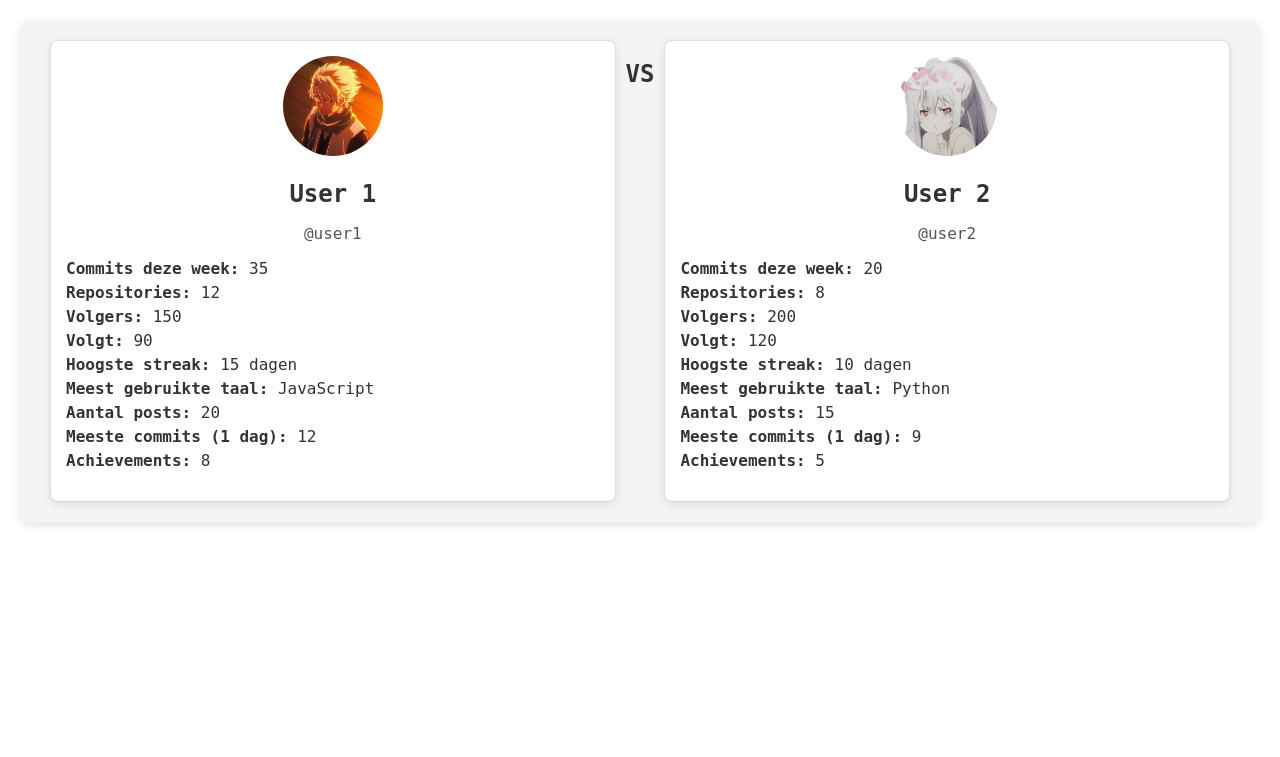
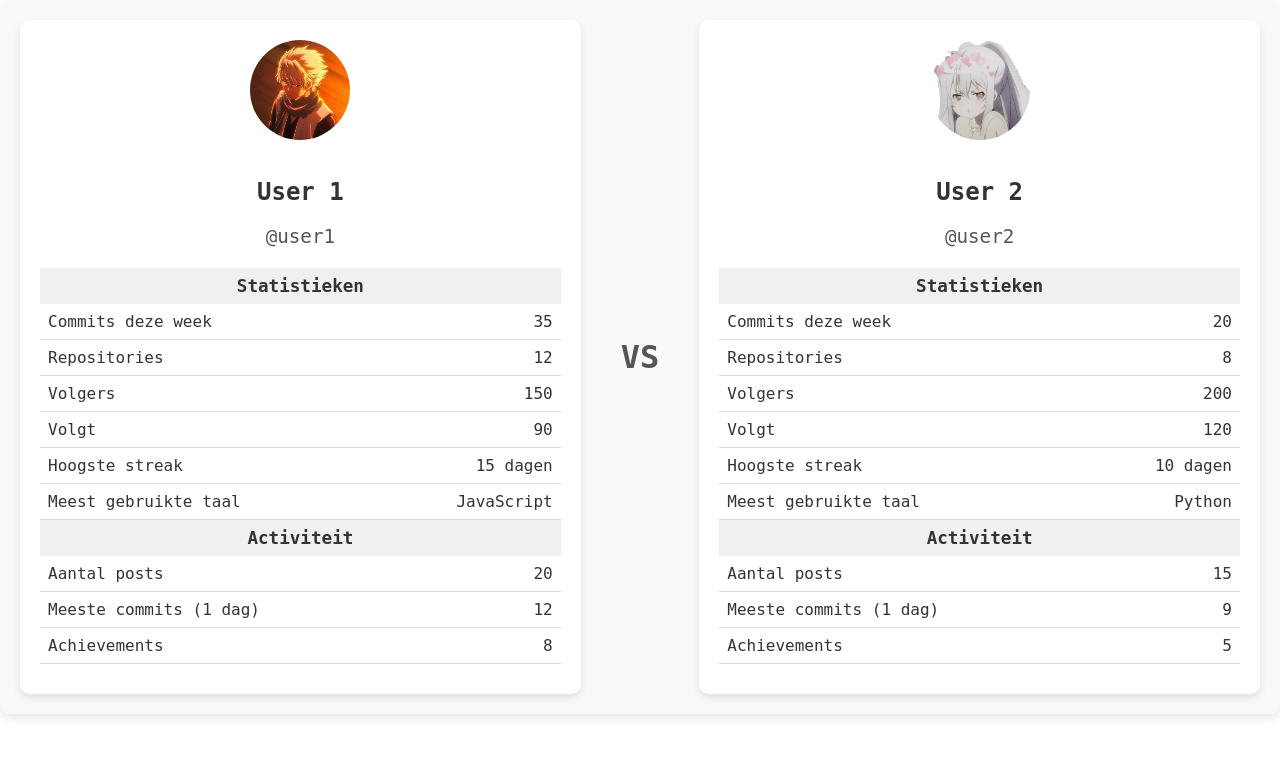
Before and after one commit to Anubis1711/DevPulse, a Node server app: page /comparison in a window 1280 px wide. Shown: the top 757 px of the page. Run offline with Node 20, Linux system fonts and the light colour scheme; some libraries are stand-ins or nearby versions.

Commit message:
Side by side comparison verbeterd

```diff
--- a/package.json
+++ b/package.json
@@ -4,7 +4,8 @@
   "description": "",
   "main": "app.js",
   "scripts": {
-    "test": "echo \"Error: no test specified\" && exit 1"
+    "test": "echo \"Error: no test specified\" && exit 1",
+    "seed": "node seed.js"
   },
   "keywords": [],
   "author": "",
--- /dev/null
+++ b/public/comparison.css
@@ -0,0 +1,68 @@
+.comparison-container {
+    display: flex;
+    justify-content: space-between;
+    align-items: flex-start;
+    gap: 20px;
+    padding: 20px;
+    background-color: #f9f9f9;
+    border-radius: 10px;
+    box-shadow: 0px 4px 10px rgba(0, 0, 0, 0.1);
+}
+
+.user-card {
+    flex: 1;
+    background-color: #ffffff;
+    border-radius: 10px;
+    padding: 20px;
+    box-shadow: 0px 4px 8px rgba(0, 0, 0, 0.1);
+    text-align: center;
+}
+
+.avatar {
+    width: 100px;
+    height: 100px;
+    border-radius: 50%;
+    margin-bottom: 10px;
+}
+
+.user-card h3 {
+    font-size: 1.5em;
+    margin-bottom: 5px;
+}
+
+.user-card p {
+    font-size: 1.2em;
+    color: #555;
+    margin-bottom: 20px;
+}
+
+table {
+    width: 100%;
+    border-collapse: collapse;
+    margin: 10px 0;
+}
+
+thead th {
+    background-color: #f0f0f0;
+    font-size: 1.1em;
+    text-align: center;
+    padding: 8px;
+}
+
+tbody td {
+    padding: 8px;
+    text-align: left;
+    border-bottom: 1px solid #ddd;
+}
+
+tbody td:last-child {
+    text-align: right;
+}
+
+.vs {
+    font-size: 2em;
+    font-weight: bold;
+    align-self: center;
+    color: #555;
+    margin: 0 20px;
+}
--- a/views/comparison.ejs
+++ b/views/comparison.ejs
@@ -5,99 +5,66 @@
     <meta name="viewport" content="width=device-width, initial-scale=1.0">
     <title>Side-by-Side Comparison</title>
     <link rel="stylesheet" href="/shared.css">
-    <style>
-        .comparison-container {
-            display: flex;
-            justify-content: space-around;
-            margin: 20px auto;
-            padding: 20px;
-            max-width: 1200px;
-            background-color: #f4f4f4;
-            border-radius: 10px;
-            box-shadow: 0 4px 10px rgba(0, 0, 0, 0.1);
-        }
-
-        .comparison-item {
-            flex: 1;
-            margin: 0 10px;
-            background-color: #ffffff;
-            border: 1px solid #ddd;
-            border-radius: 8px;
-            padding: 15px;
-            box-shadow: 0 2px 8px rgba(0, 0, 0, 0.1);
-            text-align: center;
-        }
-
-        .comparison-item img {
-            border-radius: 50%;
-            width: 100px;
-            height: 100px;
-            margin-bottom: 10px;
-        }
-
-        .comparison-item h3 {
-            font-size: 1.5rem;
-            margin: 10px 0;
-        }
-
-        .comparison-item p {
-            color: #555;
-            margin-bottom: 10px;
-        }
-
-        .comparison-item ul {
-            list-style: none;
-            padding: 0;
-            text-align: left;
-        }
-
-        .comparison-item ul li {
-            margin: 5px 0;
-            font-size: 1rem;
-        }
-    </style>
+    <link rel="stylesheet" href="/comparison.css">
 </head>
 <body>
     <div class="comparison-container">
-        <!-- User 1 -->
-        <div class="comparison-item">
-            <img src="/icons/user1-avatar.png" alt="User 1 Avatar">
+    <!-- Gebruiker 1 -->
+    <div class="user-card">
+        <img src="/icons/user1-avatar.png" alt="User 1 Avatar" class="avatar">
         <h3>User 1</h3>
         <p>@user1</p>
-            <ul>
-                <li><strong>Commits deze week:</strong> 35</li>
-                <li><strong>Repositories:</strong> 12</li>
-                <li><strong>Volgers:</strong> 150</li>
-                <li><strong>Volgt:</strong> 90</li>
-                <li><strong>Hoogste streak:</strong> 15 dagen</li>
-                <li><strong>Meest gebruikte taal:</strong> JavaScript</li>
-                <li><strong>Aantal posts:</strong> 20</li>
-                <li><strong>Meeste commits (1 dag):</strong> 12</li>
-                <li><strong>Achievements:</strong> 8</li>
-            </ul>
+        <table>
+            <thead>
+                <tr><th colspan="2">Statistieken</th></tr>
+            </thead>
+            <tbody>
+                <tr><td>Commits deze week</td><td>35</td></tr>
+                <tr><td>Repositories</td><td>12</td></tr>
+                <tr><td>Volgers</td><td>150</td></tr>
+                <tr><td>Volgt</td><td>90</td></tr>
+                <tr><td>Hoogste streak</td><td>15 dagen</td></tr>
+                <tr><td>Meest gebruikte taal</td><td>JavaScript</td></tr>
+            </tbody>
+            <thead>
+                <tr><th colspan="2">Activiteit</th></tr>
+            </thead>
+            <tbody>
+                <tr><td>Aantal posts</td><td>20</td></tr>
+                <tr><td>Meeste commits (1 dag)</td><td>12</td></tr>
+                <tr><td>Achievements</td><td>8</td></tr>
+            </tbody>
+        </table>
     </div>
 
-        <!-- Divider -->
-        <div class="comparison-divider">
-            <h2>VS</h2>
-        </div>
+    <div class="vs">VS</div>
 
-        <!-- User 2 -->
-        <div class="comparison-item">
-            <img src="/icons/user2-avatar.png" alt="User 2 Avatar">
+    <!-- Gebruiker 2 -->
+    <div class="user-card">
+        <img src="/icons/user2-avatar.png" alt="User 2 Avatar" class="avatar">
         <h3>User 2</h3>
         <p>@user2</p>
-            <ul>
-                <li><strong>Commits deze week:</strong> 20</li>
-                <li><strong>Repositories:</strong> 8</li>
-                <li><strong>Volgers:</strong> 200</li>
-                <li><strong>Volgt:</strong> 120</li>
-                <li><strong>Hoogste streak:</strong> 10 dagen</li>
-                <li><strong>Meest gebruikte taal:</strong> Python</li>
-                <li><strong>Aantal posts:</strong> 15</li>
-                <li><strong>Meeste commits (1 dag):</strong> 9</li>
-                <li><strong>Achievements:</strong> 5</li>
-            </ul>
+        <table>
+            <thead>
+                <tr><th colspan="2">Statistieken</th></tr>
+            </thead>
+            <tbody>
+                <tr><td>Commits deze week</td><td>20</td></tr>
+                <tr><td>Repositories</td><td>8</td></tr>
+                <tr><td>Volgers</td><td>200</td></tr>
+                <tr><td>Volgt</td><td>120</td></tr>
+                <tr><td>Hoogste streak</td><td>10 dagen</td></tr>
+                <tr><td>Meest gebruikte taal</td><td>Python</td></tr>
+            </tbody>
+            <thead>
+                <tr><th colspan="2">Activiteit</th></tr>
+            </thead>
+            <tbody>
+                <tr><td>Aantal posts</td><td>15</td></tr>
+                <tr><td>Meeste commits (1 dag)</td><td>9</td></tr>
+                <tr><td>Achievements</td><td>5</td></tr>
+            </tbody>
+        </table>
     </div>
 </div>
 </body>
--- a/views/profile.ejs
+++ b/views/profile.ejs
@@ -18,8 +18,8 @@
         <ul class="nav-links">
             <li><a href="/profile">Profile</a></li>
             <li><a href="/feed">Feed</a></li>
+            <li><a href="/comparison">side-by-side comparison</a></li>
             <li><a href="/logout">Log out</a></li>
-            <li><a href="/comparison">side-by-side comparison</a></li>
         </ul>
     </div>
 
```
Also changed, not shown: public/feed.css (+40 -0 lines), routes/feed.js (+21 -1 lines), seed.js (added, +85 -0 lines), views/feed.ejs (+27 -73 lines), README.md. Lines whose indentation alone changed are shown as unchanged.
